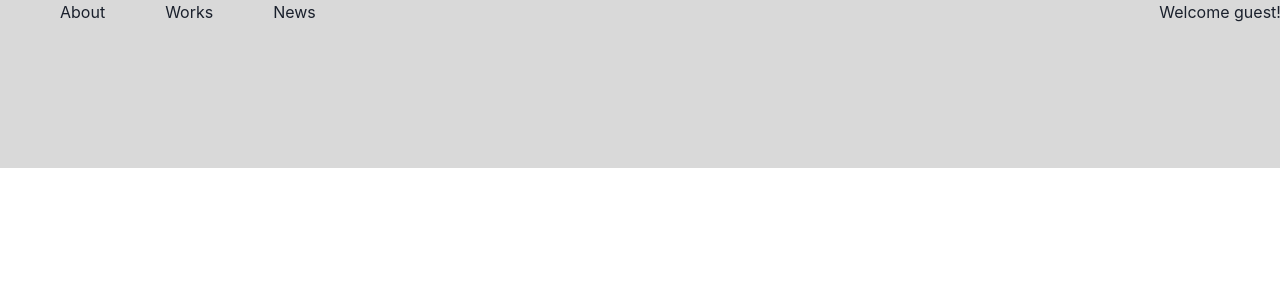
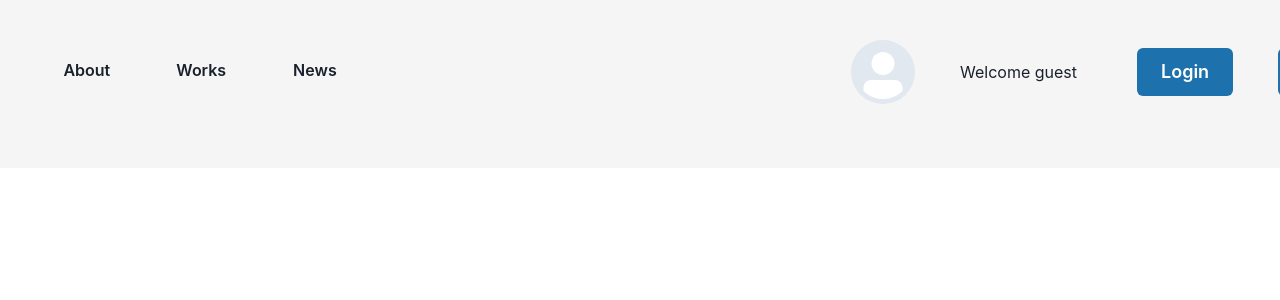
Before and after one commit to SOICHI0826/bf2b_front, a React (Create React App) app: page / in a window 1280 px wide. Shown: the top 300 px of the page. Built offline with nearby package versions, Linux system fonts and the light colour scheme.

Commit message:
fix:Headerコンポーネントの修正

```diff
--- a/src/components/Header/Header.jsx
+++ b/src/components/Header/Header.jsx
@@ -1,29 +1,40 @@
-import { css } from "@emotion/css"
-import { Text, Box, Button, Avatar } from "@chakra-ui/react"
+import { css } from "@emotion/css";
+import { Text, Box, Button, Avatar } from "@chakra-ui/react";
 
 export const Header = () => {
     return (
-          // スタイリング修正
-          <Box display='flex' justifyContent="space-between" bg='#D9D9D9' w='1486px' h='168px'>
-              <div className={styles.headerMenu}>
-                <Text ml='60px' mr='60px'>About</Text>
-                <Text mr='60px'>Works</Text>
-                <Text mr='60px'>News</Text>
-              </div>
-              <div className={styles.status}>
-                <Text>Welcome guest!</Text>
-                <Button size='lg' bg='#1D71AD' color='white' rounded='md'>Login</Button>
-                <Button size='lg' bg='#1D71AD' color='white' rounded='md'>Signup</Button>
-              </div>
-          </Box>
+        <Box display='flex' bg='#F5F5F5' w='1486px' h='168px'>
+            <div className={styles.headerMenu}>
+                <Button ml='60px' mr='60px' bg='#F5F5F5'>About</Button>
+                <Button mr='60px' bg='#F5F5F5' borderWidth='0px'>Works</Button>
+                <Button mr='60px' bg='#F5F5F5' borderWidth='0px'>News</Button>
+            </div>
+            <div className={styles.status}>
+                <Avatar size='lg' mr='45px' bg='#E2E8F0'/>
+                <Text mr='60px'>Welcome guest</Text>
+                <Button size='lg' mr='45px' bg='#1D71AD' color='white'>Login</Button>
+                <Button size='lg' bg='#1D71AD' color='white'>Signup</Button>
+            </div>
+        </Box>
     )
 }
 
 const styles = {
     headerMenu: css`
+        width: 401px;
+        height: 61px;
         display: flex;
+        flexWrap: wrap;
+        align-items: center;
+        margin-top: 40px;
+        margin-right: 450px;
     `,
     status: css`
+        width: 660px;
+        height: 64px;
         display: flex;
+        flex-wrap: wrap;
+        align-items: center;
+        margin-top: 40px;
     `
 }
```
Also changed, not shown: 1 other file (tests, documents, lock files or other folders).
